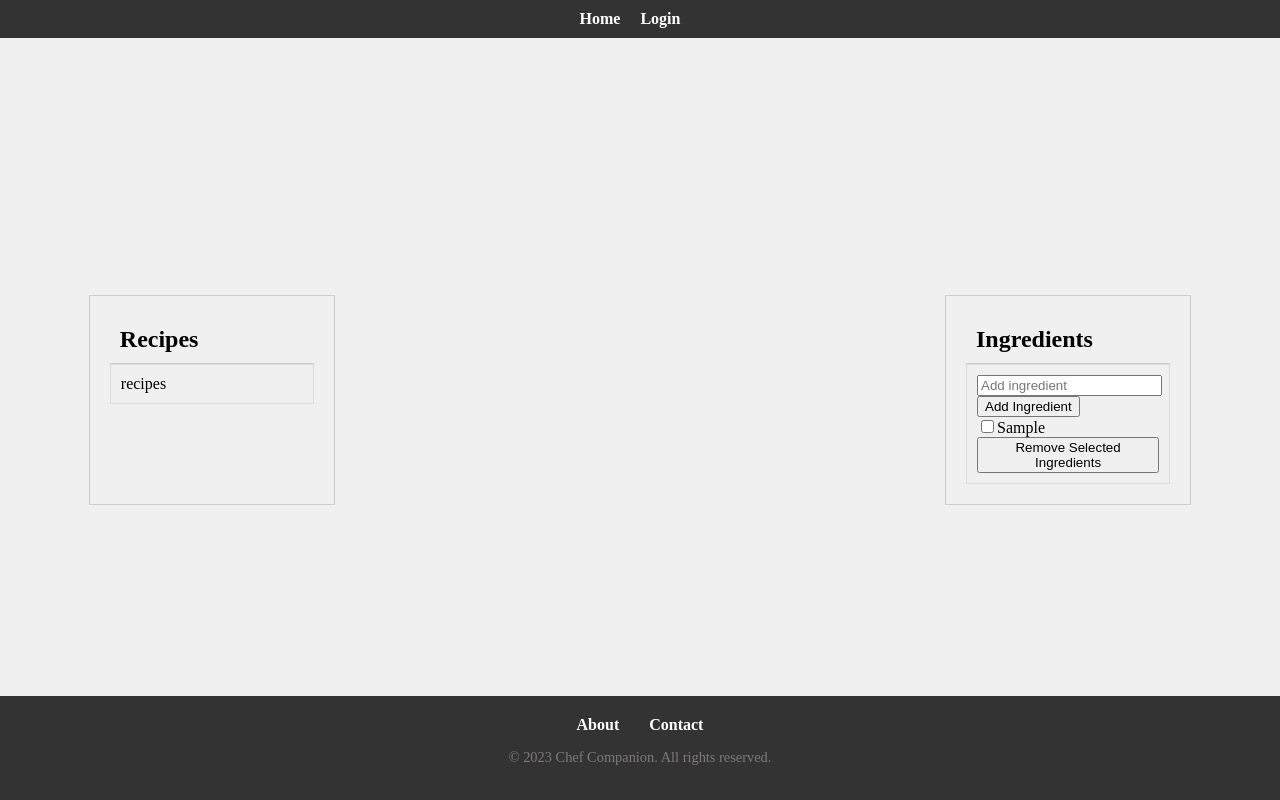
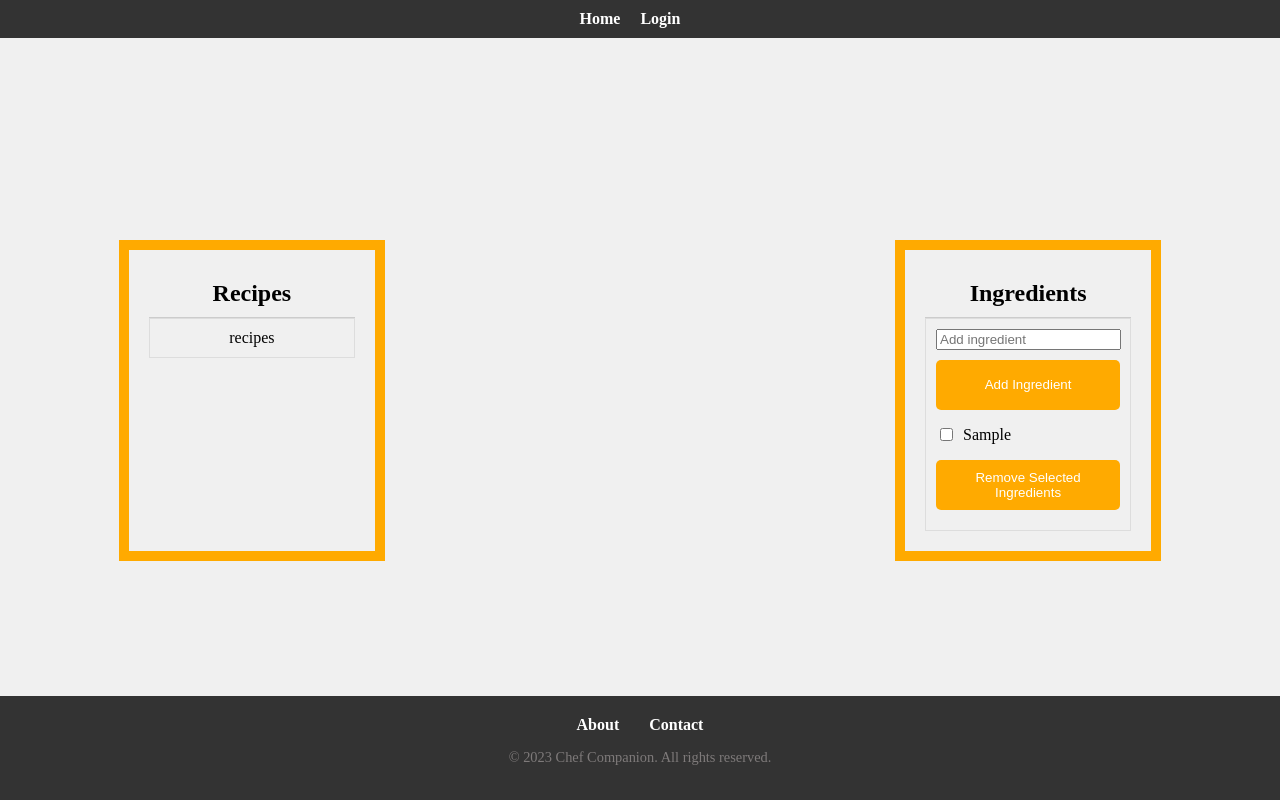
Before and after one commit to Chef-Companion/Chef-Companion, a React (Vite) app in the folder frontend/ChefCompanion/: page /main in a window 1280 px wide. Both pictures are taken after typing "Sample" into the empty fields and a click on the button "Add Ingredient". Built offline with nearby package versions, Linux system fonts and the light colour scheme; no server answers.

Commit message:
UI changes to mainpage
Changes colors of tabs, made list grow vertically, centered titles

```diff
--- a/frontend/ChefCompanion/src/views/MainPage.css
+++ b/frontend/ChefCompanion/src/views/MainPage.css
@@ -5,30 +5,64 @@
 }
 
 .tab {
-  width: 60%;
+  width: 100%;
   border: 1px solid #ccc;
   padding: 20px;
   overflow: hidden;
+  text-align: center; /* Center the tab headers */
 }
 
 .left-tab {
-  margin-right: 600px;
+  border: 10px solid #ffaa00;
+  margin-right: 10px;
 }
 
 .right-tab {
-  margin-left: 10px;
+  border: 10px solid #ffaa00;
+  margin-left: 500px;
 }
 
 .scrollable-content {
   max-height: 300px;
-  overflow-y: auto;
+  overflow: auto;
   border: 1px solid #ddd;
   padding: 10px;
+  position: relative;
 }
 
-h2 {
+.tab-header {
   background-color: #f0f0f0;
   margin: 0;
   padding: 10px;
   border-bottom: 1px solid #ccc;
 }
+
+.action-button {
+  width: 100%; /* Match the width of the input bar */
+  height: 50px;
+  padding: 10px;
+  margin: 10px 0; /* Add spacing above and below buttons */
+  background-color: #ffaa00;
+  color: white;
+  border: none;
+  border-radius: 5px;
+  cursor: pointer;
+}
+
+.ingredient-list {
+  display: flex;
+  flex-direction: column;
+
+}
+
+.ingredient-item {
+  display: flex;
+  align-items: center; /* Center checkbox and ingredient vertically */
+
+  height: 30px; /* Fixed height to ensure vertical alignment */
+}
+
+
+input[type="checkbox"] {
+  margin-right: 10px; /* Add spacing between checkbox and ingredient text */
+}
--- a/frontend/ChefCompanion/src/views/MainPage.jsx
+++ b/frontend/ChefCompanion/src/views/MainPage.jsx
@@ -26,11 +26,11 @@ function MainPage() {
   return (
     <div className="main-container">
       <div className="tab left-tab">
-        <h2>Recipes</h2>
+        <h2 className="tab-header">Recipes</h2>
         <div className="scrollable-content">{"recipes"}</div>
       </div>
       <div className="tab right-tab">
-        <h2>Ingredients</h2>
+        <h2 className="tab-header">Ingredients</h2>
         <div className="scrollable-content">
           <input
             type="text"
@@ -38,10 +38,12 @@ function MainPage() {
             value={newIngredient}
             onChange={(e) => setNewIngredient(e.target.value)}
           />
-          <button onClick={handleAddIngredient}>Add Ingredient</button>
-          <div>
+          <button className="action-button" onClick={handleAddIngredient}>
+            Add Ingredient
+          </button>
+          <div className="ingredient-list">
             {ingredients.map((ingredient, index) => (
-              <div key={index}>
+              <div className="ingredient-item" key={index}>
                 <input
                   type="checkbox"
                   checked={ingredient.checked}
@@ -51,7 +53,9 @@ function MainPage() {
               </div>
             ))}
           </div>
-          <button onClick={handleRemoveIngredients}>Remove Selected Ingredients</button>
+          <button className="action-button" onClick={handleRemoveIngredients}>
+            Remove Selected Ingredients
+          </button>
         </div>
       </div>
     </div>
```
